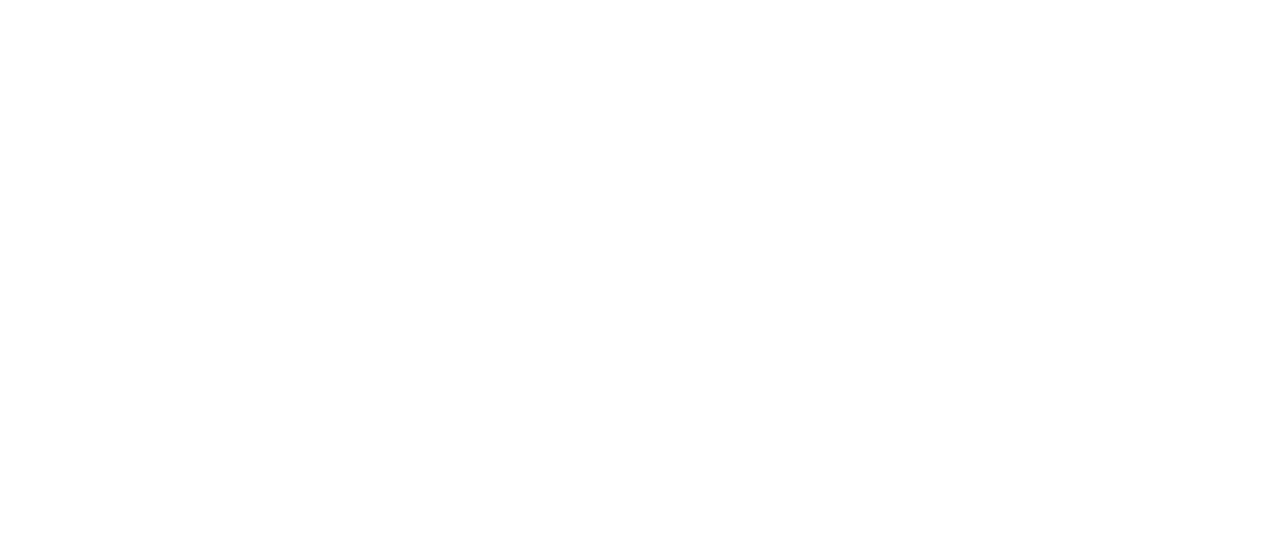
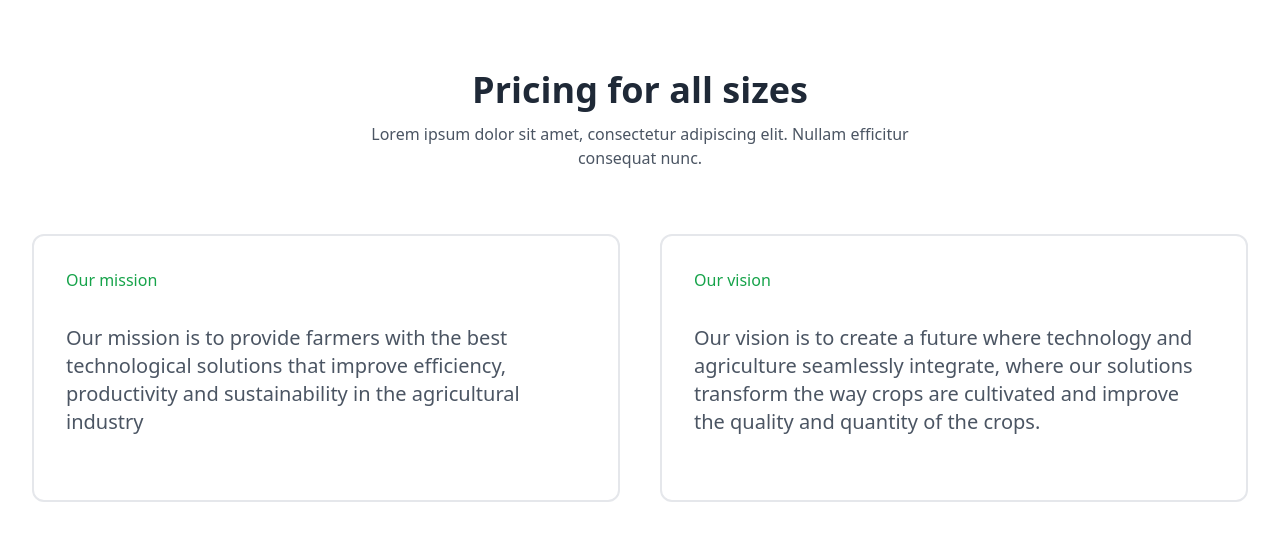
Before and after one commit to 0marContreras/plag-e-stand, a Next.js app: page / in a window 1280 px wide. Shown: the part 3411-3951 px from the top of the page. Before the commit the page ends 3425 px from the top, so only its background shows below. Built offline with nearby package versions, Linux system fonts and the light colour scheme.

Commit message:
avance 4

```diff
--- a/src/components/miss.jsx
+++ b/src/components/miss.jsx
@@ -43,7 +43,7 @@
                         <path d="M8 13a4 4 0 1 0 8 0h-8"></path>
                     </svg>,
                 title: "User friendly",
-                desc: "Lorem ipsum dolor sit amet, consectetur adipiscing elit. Donec congue, nisl eget molestie varius, enim ex faucibus purus."
+                desc: "The applications of PLAG-E are designed for anyone to understand and use them, no prior knowledge is required."
             },
             {
                 icon:
@@ -71,7 +71,7 @@
                         <path d="M6 14.04a3.5 3.5 0 1 0 3.96 3.96"></path>
                     </svg>,
                 title: "Autonomous",
-                desc: "Lorem ipsum dolor sit amet, consectetur adipiscing elit. Donec congue, nisl eget molestie varius, enim ex faucibus purus."
+                desc: "PLAG-E operates through computer vision and is capable of moving autonomously."
             },
         ]
 
--- /dev/null
+++ b/src/components/viss.jsx
@@ -0,0 +1,62 @@
+export default function Vision() {
+
+    const plans = [
+        {
+            name: "Our mission",
+
+            features: [
+                "Our mission is to provide farmers with the best technological solutions that improve efficiency, productivity and sustainability in the agricultural industry",
+
+            ],
+        },
+        {
+            name: "Our vision",
+
+            features: [
+
+                "Our vision is to create a future where technology and agriculture seamlessly integrate, where our solutions transform the way crops are cultivated and improve the quality and quantity of the crops.",
+
+            ],
+        },
+    ];
+
+    return (
+        <section className='py-14'>
+            <div className="max-w-screen-xl mx-auto px-4 text-gray-600 md:px-8">
+                <div className='relative max-w-xl mx-auto sm:text-center'>
+                    <h3 className='text-gray-800 text-3xl font-semibold sm:text-4xl'>
+                        Pricing for all sizes
+                    </h3>
+                    <div className='mt-3 max-w-xl'>
+                        <p>
+                            Lorem ipsum dolor sit amet, consectetur adipiscing elit. Nullam efficitur consequat nunc.
+                        </p>
+                    </div>
+                </div>
+                <div className='flex-1 mt-16 space-y-6 gap-10 sm:grid sm:grid-cols-1 sm:space-y-0 lg:grid-cols-2'>
+                    {
+                        plans.map((item, idx) => (
+                            <div key={idx} className=' flex items-stretch flex-col p-8 rounded-xl border-2'>
+                                <div>
+                                    <span className='text-green-600 font-medium'>
+                                        {item.name}
+                                    </span>
+
+                                </div>
+                                <ul className='py-8 space-y-3'>
+                                    {
+                                        item.features.map((featureItem, idx) => (
+                                            <p key={idx} className='text-xl flex items-center gap-5'>
+                                                {featureItem}
+                                            </p>
+                                        ))
+                                    }
+                                </ul>
+                            </div>
+                        ))
+                    }
+                </div>
+            </div>
+        </section>
+    );
+};
--- a/src/pages/index.js
+++ b/src/pages/index.js
@@ -3,6 +3,7 @@
 import Miss from '@/components/miss'
 import Tech from '@/components/tech'
 import Quote from '@/components/quote'
+import Vision from '@/components/viss'
 
 
 export default function Home() {
@@ -12,6 +13,7 @@
     <Quote />
     <Miss />
     <Tech />
+    <Vision />
    </>
   )
 }
```
